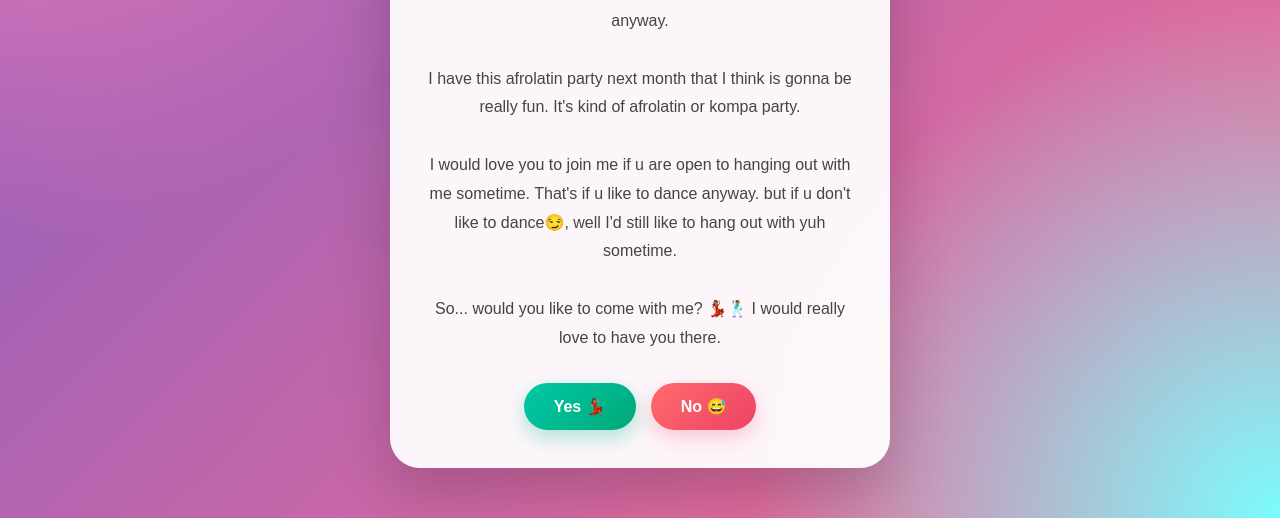
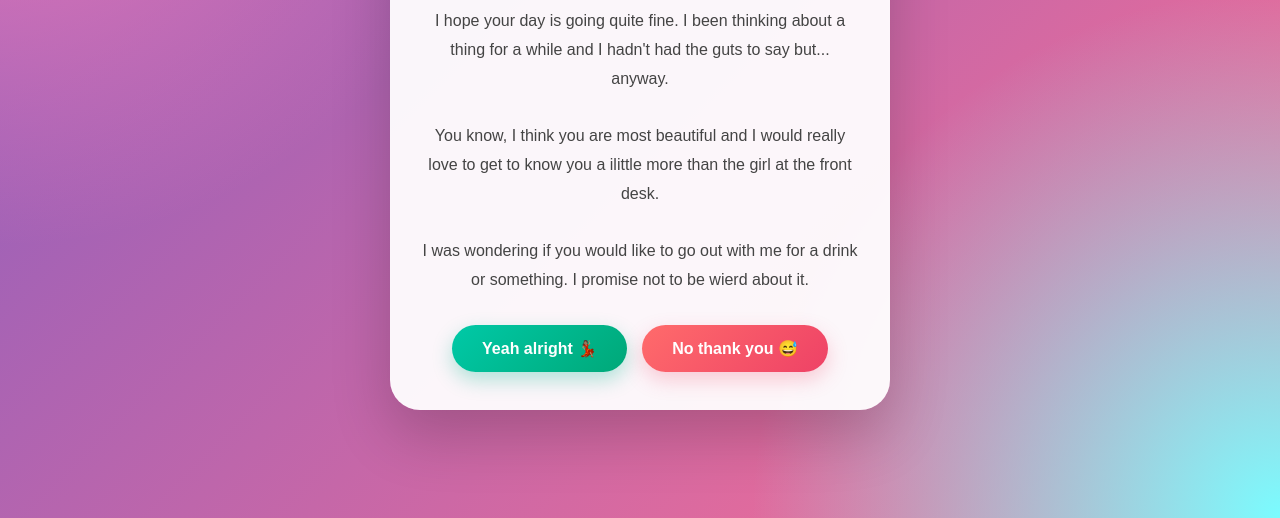
Before and after one commit to Nellyojay/my-profile, a website: page index.html in a window 1280 px wide. Shown: the part 282-800 px from the top of the page. Drawn offline with Linux system fonts and the light colour scheme.

Commit message:
Update message content and button text for improved clarity and engagement

```diff
--- a/index.html
+++ b/index.html
@@ -171,22 +171,17 @@
 
       <br><br>
 
-      I have this afrolatin party next month that I think is gonna be
-      really fun. It's kind of afrolatin or kompa party.
+      You know, I think you are most beautiful and I would really love to get to know you a ilittle more than the girl
+      at the front desk.
 
       <br><br>
 
-      I would love you to join me if u are open to hanging out with me sometime. That's if u like to dance anyway. but
-      if u don't like to dance😏, well I'd still like to hang out with yuh sometime.
-
-      <br><br>
-
-      So... would you like to come with me? 💃🏽🕺🏽 I would really love to have you there.
+      I was wondering if you would like to go out with me for a drink or something. I promise not to be wierd about it.
     </p>
 
     <div class="buttons">
-      <button class="yes" onclick="answerYes()">Yes 💃🏽</button>
-      <button class="no" onclick="answerNo()">No 😅</button>
+      <button class="yes" onclick="answerYes()">Yeah alright 💃🏽</button>
+      <button class="no" onclick="answerNo()">No thank you 😅</button>
     </div>
 
   </div>
@@ -216,10 +211,10 @@
       const card = document.getElementById("card");
 
       card.innerHTML = `
-    <div class="emoji message">eh maama nawe Nakamate😭😭. Anyway kale, I respect your decision, I really wish u could just try to consider😭😞
+    <div class="emoji message">eh maama nawe Nakamate😭😭. Anyway kale, I respect your decision, I think u are most beautiful and i really would like you to get to know me somehow😞
 <br></br>
 
- But anyway... if its a pass for you... I will just know if I don't hear from you I guess😪
+ But, if it is a pass for you... I will just know if I don't hear from you I guess😪
 
 </div>
   `;
```
